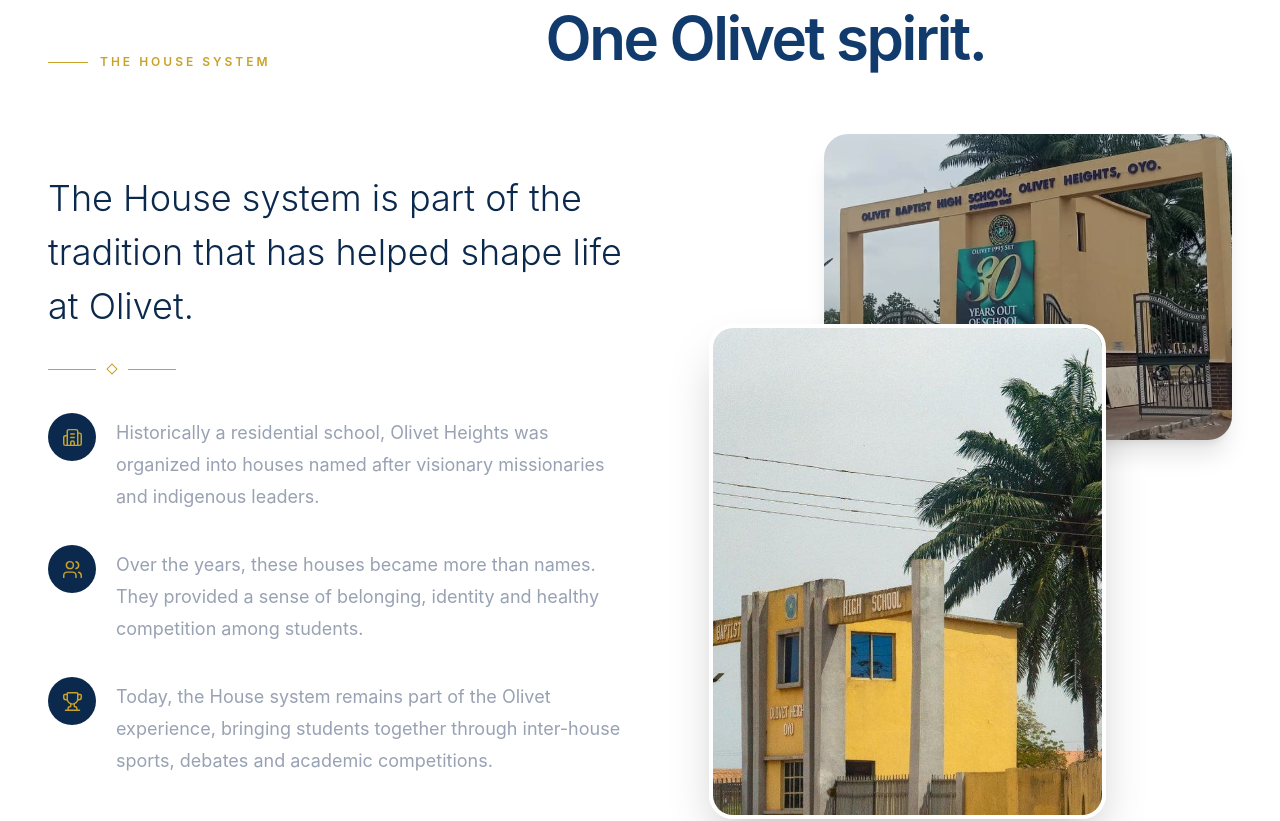
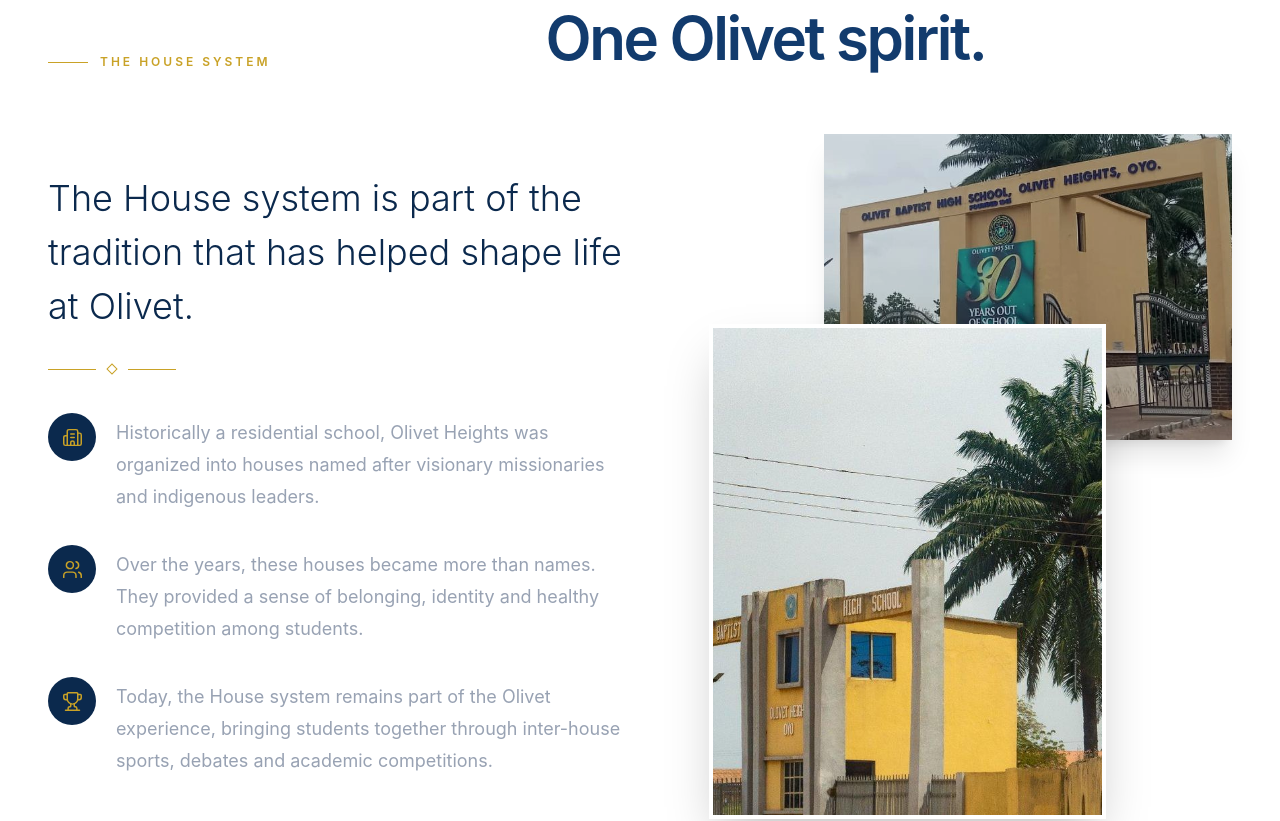
Before and after one commit to ayomikun286/olivetNOSA-frontend, a React app: page /about-school in a window 1280 px wide. Shown: the part 8303-9124 px from the top of the page. Built offline with nearby package versions, Linux system fonts and the light colour scheme; the HTML template or start-up script is replaced by a standard one.

Commit message:
fix homme

```diff
--- a/src/pages/public/AboutSchool.jsx
+++ b/src/pages/public/AboutSchool.jsx
@@ -1310,7 +1310,7 @@
   >
 
     {/* BACK / HISTORICAL IMAGE */}
-    <div className="absolute right-0 top-0 w-[78%] overflow-hidden rounded-[1.5rem] shadow-xl">
+    <div className="absolute right-0 top-0 w-[78%] overflow-hidden  shadow-xl">
       <img
         src="/images/olivetNOSA-3.jpg"
         alt="Olivet Baptist High School historical photograph"
@@ -1323,7 +1323,7 @@
 
 
     {/* FRONT / CURRENT IMAGE */}
-    <div className="absolute left-0 top-[170px] z-10 w-[76%] overflow-hidden rounded-[1.5rem] border-4 border-white shadow-2xl sm:top-[190px]">
+    <div className="absolute left-0 top-[170px] z-10 w-[76%] overflow-hidden  border-4 border-white shadow-2xl sm:top-[190px]">
       <img
         src="/images/olivetNOSA.jpg"
         alt="Olivet students"
--- a/src/pages/public/Contact.jsx
+++ b/src/pages/public/Contact.jsx
@@ -38,7 +38,7 @@
   };
 
   return (
-    <main className="bg-white text-[var(--primary-dark)] mt-0 md:mt-15">
+    <main className="bg-white overflow-x-hidden text-[var(--primary-dark)] mt-0 md:mt-15">
 
 
       <header className="">
```
